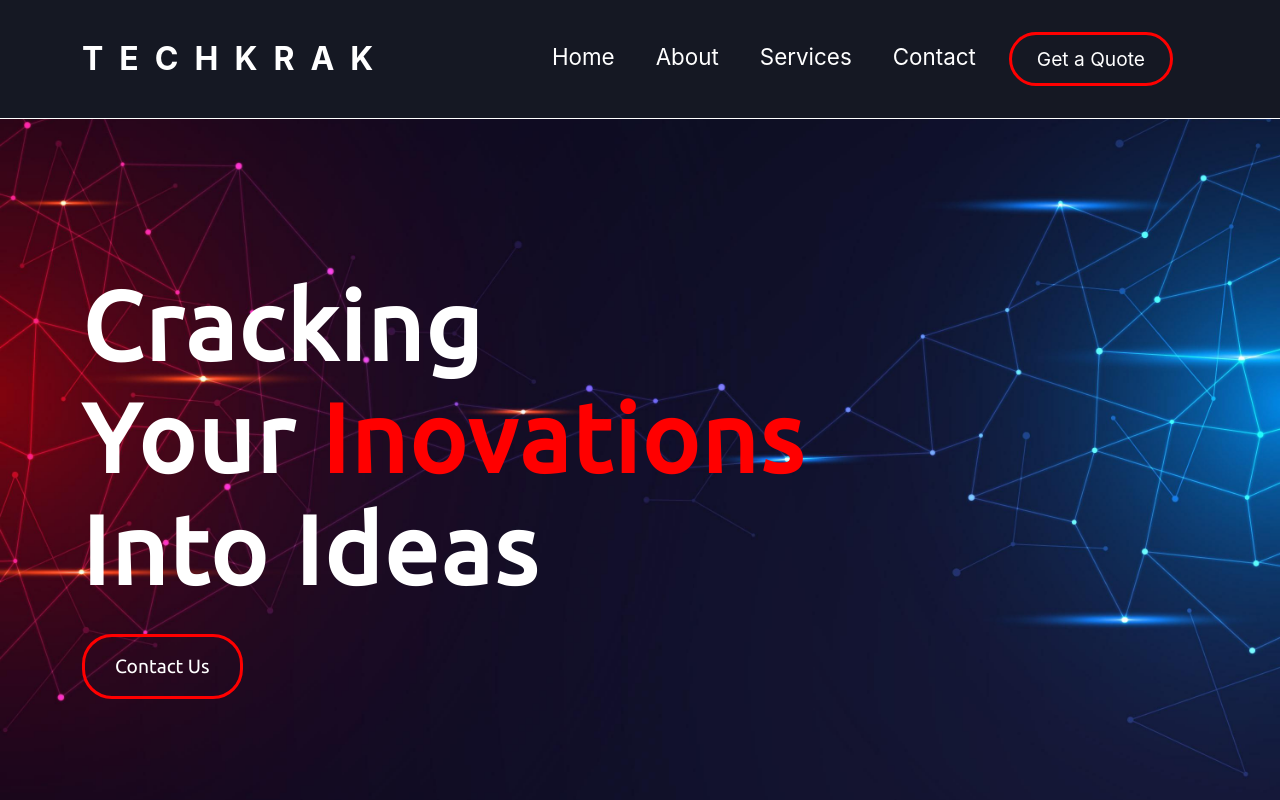
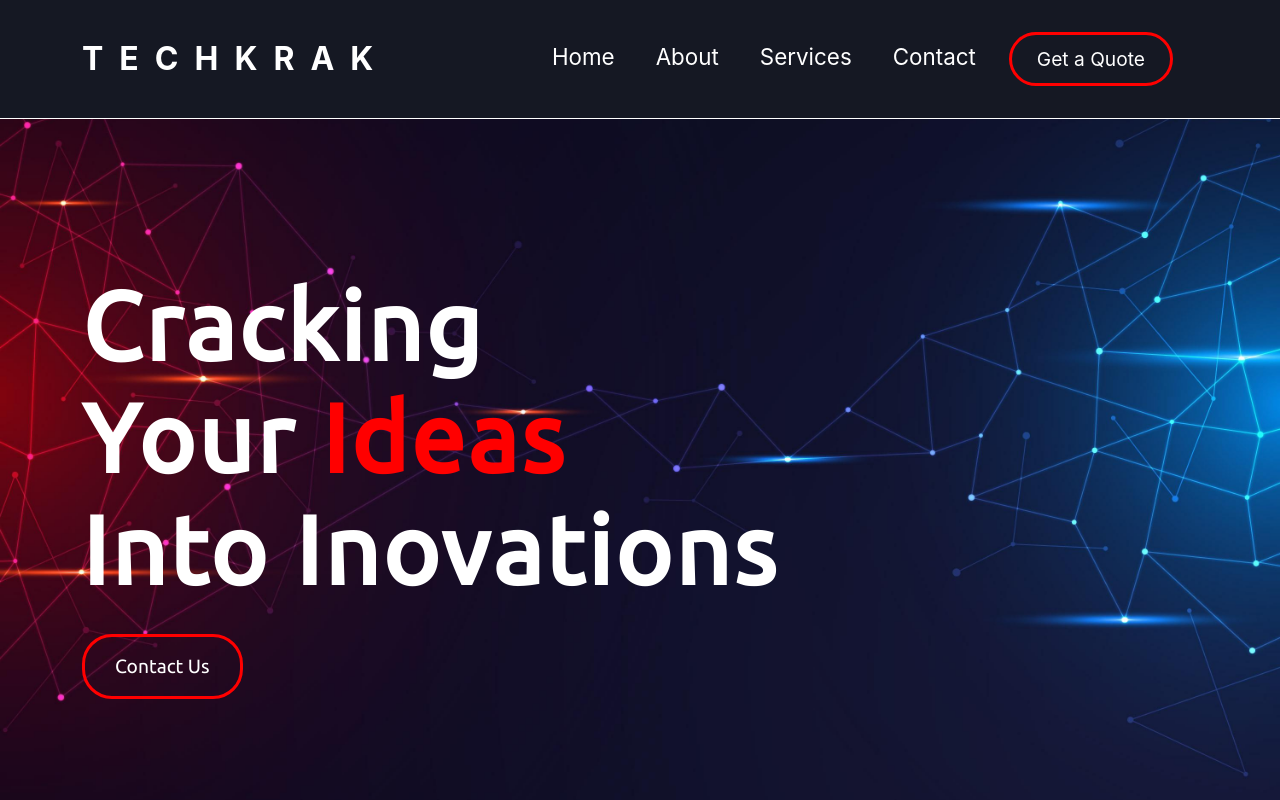
Before and after one commit to layor2257/techkrakwebsite-1.0, a plain HTML site: page Techkrak/index.html in a window 1280 px wide. Shown: the top 800 px of the page. Drawn offline with nearby package versions, Linux system fonts and the light colour scheme; a web font is replaced by a local one.

Commit message:
fix motto new

```diff
--- a/Techkrak/index.html
+++ b/Techkrak/index.html
@@ -45,7 +45,7 @@
       <div id="showcase">
           <div class="container">
               <div class="showitem" data-aos="fade-right">
-                  <h1>Cracking <br> Your <span>Inovations</span>  <br> Into Ideas</h1>
+                  <h1>Cracking <br> Your <span>Ideas</span>  <br> Into Inovations</h1>
                   <a href="#"><button>Contact Us</button></a>
               </div>
           </div>
```
Also changed, not shown: 1 other file.
